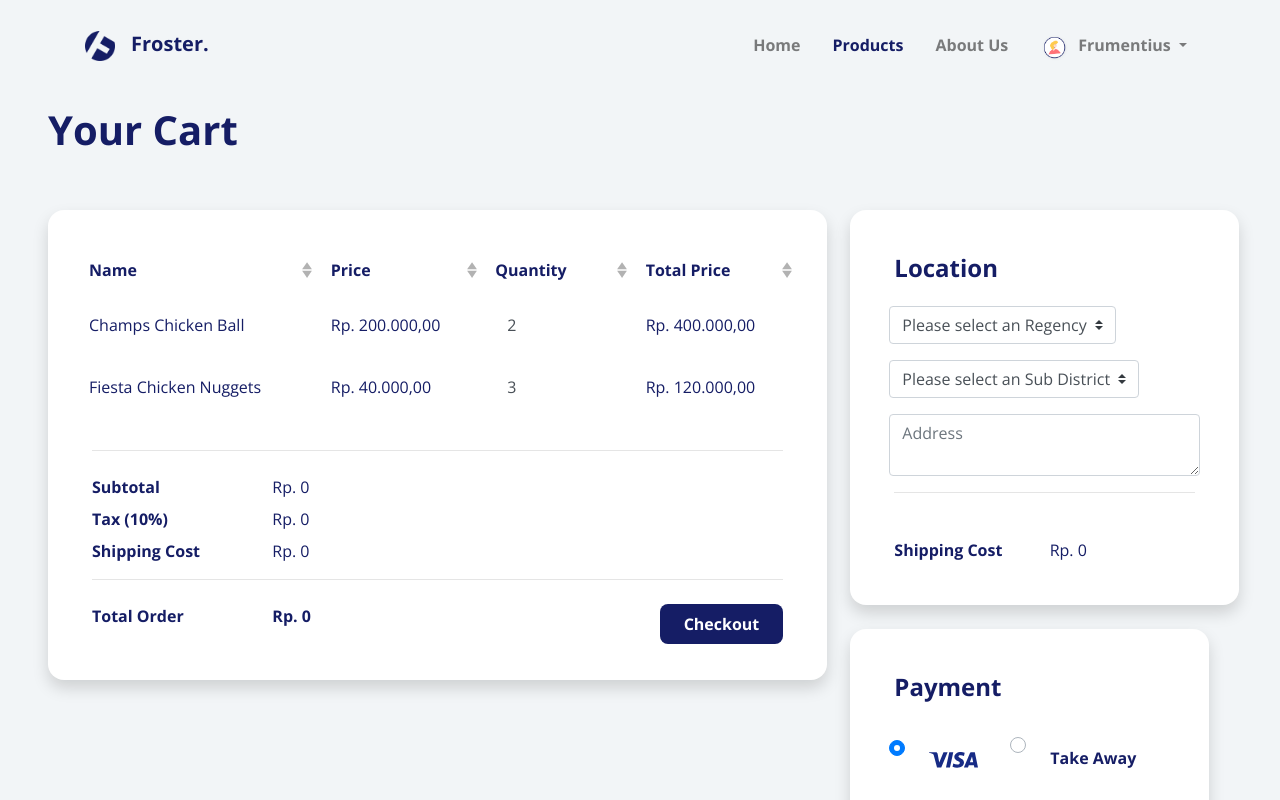
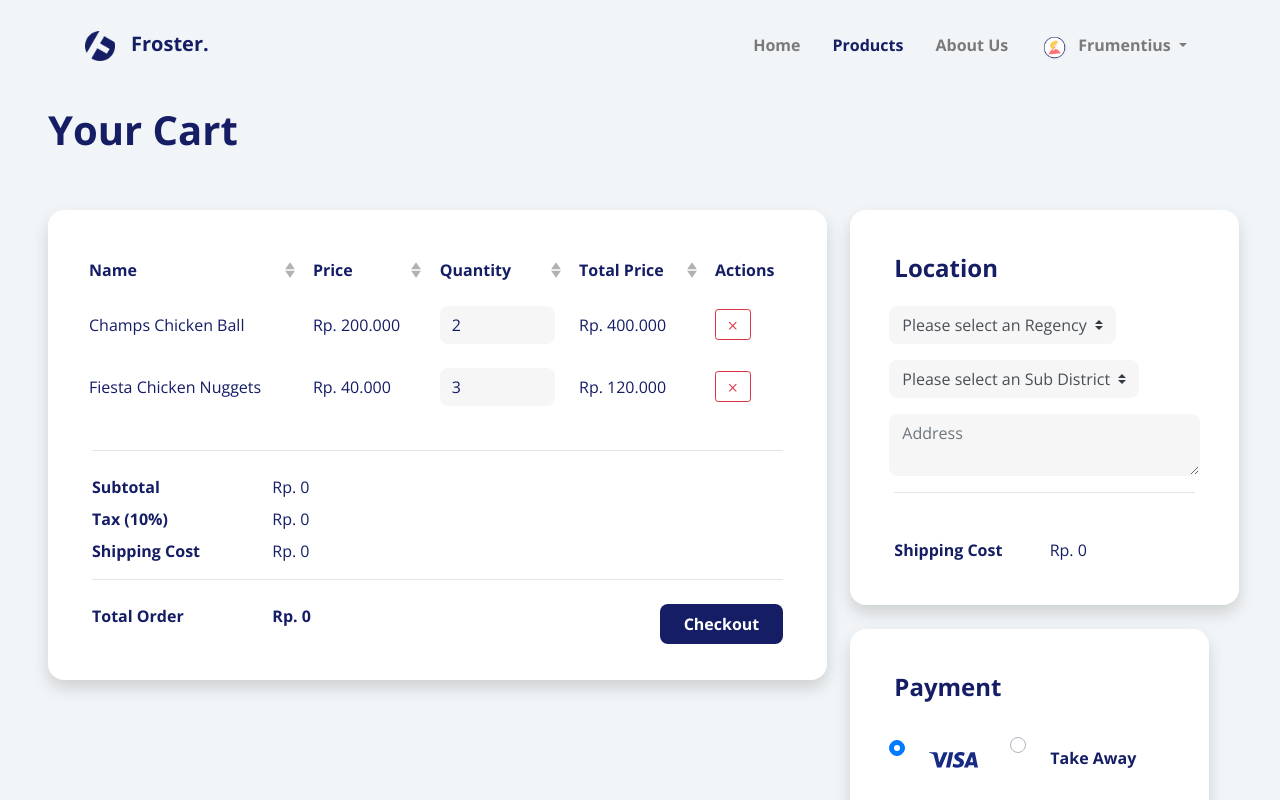
Before and after one commit to danes44/PAW-FrontEnd-UAS, a Vue app: page /cart in a window 1280 px wide. Shown: the top 800 px of the page. Built offline with nearby package versions, Linux system fonts and the light colour scheme.

Commit message:
masih kurang exception kalo kosong disemua form, ngitung jumlah total-subtotal-pajak di cart, modal cart belom,

```diff
--- a/package.json
+++ b/package.json
@@ -15,7 +15,8 @@
     "bootstrap-vue": "^2.17.3",
     "core-js": "^3.6.5",
     "vue": "^2.6.11",
-    "vue-router": "^3.2.0"
+    "vue-router": "^3.2.0",
+    "vuelidate": "^0.7.6"
   },
   "devDependencies": {
     "@babel/polyfill": "^7.11.5",
--- a/src/App.vue
+++ b/src/App.vue
@@ -17,6 +17,28 @@
     color: #151D65 !important;
     background-color: #f2f5f7 !important;
   }
+
+  /*---------scrollbar-----------*/
+  /* Let's get this party started */
+  ::-webkit-scrollbar {
+    width: 8px;
+  }
+
+  /* Track */
+  ::-webkit-scrollbar-track {
+    display: none;
+  }
+
+  /* Handle */
+  ::-webkit-scrollbar-thumb {
+    background: #151d65;
+  }
+  ::-webkit-scrollbar-thumb:hover {
+    background: #3d4cbf;
+    cursor: pointer;
+  }
+
+
   .navbar-light .navbar-brand {
     color: #151D65 !important;
   }
@@ -33,5 +55,20 @@
   .bg-info {
     background-color: #f2f5f7 !important;
   }
-
+  .input-group-text {
+    color: #151d65;
+    background-color: #F6F6F6!important;
+    border-color: #F6F6F6!important;
+    border-radius: .5rem 0 0 .5rem !important;
+  }
+  input {
+    color: #151d65;
+    background-color: #F6F6F6!important;
+    border: none !important;
+  }
+  .form-control {
+    border: 1px solid #f6f6f6;
+    border-radius: 0 .5rem .5rem 0 !important;
+    background-color: #F6F6F6!important;
+  }
 </style>
--- a/src/components/auth/SignUp.vue
+++ b/src/components/auth/SignUp.vue
@@ -20,7 +20,7 @@
             <b-nav-item to="/" class="pr-3">Home</b-nav-item>
             <b-nav-item href="/products" class="pr-3">Products</b-nav-item>
             <b-nav-item href="/" class="pr-3">About Us</b-nav-item>
-            <b-button class="my-3 my-sm-0 px-3 font-weight-bold border-0" href="/login" style="background-color: #151D65;">Login</b-button>
+            <b-button class="my-3 my-sm-0 px-3 font-weight-bold border-0" to="/login" style="background-color: #151D65;">Login</b-button>
           </b-navbar-nav>
         </b-collapse>
 
@@ -65,7 +65,7 @@
                   <b-input-group-prepend is-text class="text">
                     <b-icon icon="lock-fill"></b-icon>
                   </b-input-group-prepend>
-                  <b-form-input type="password" v-b-tooltip title='Password min. 6 characters' placeholder="Password" minlength="9"></b-form-input>
+                  <b-form-input type="password"  placeholder="Password" minlength="9"></b-form-input>
                 </b-input-group>
               </b-col>
 
@@ -74,7 +74,7 @@
                   <b-input-group-prepend is-text class="text">
                     <b-icon icon="telephone-fill"></b-icon>
                   </b-input-group-prepend>
-                  <b-form-input type="text" v-b-tooltip title='Number must started with "08"' placeholder="08XXXXXXXXXX" pattern="^08[0-9]{8,10}" minlength="9" maxlength="13"></b-form-input>
+                  <b-form-input type="text"  placeholder="08XXXXXXXXXX" pattern="^08[0-9]{8,10}" minlength="9" maxlength="13"></b-form-input>
                 </b-input-group>
               </b-col>
             </b-form-row>
--- a/src/components/products/Cart.vue
+++ b/src/components/products/Cart.vue
@@ -71,6 +71,11 @@
 <!--                    <div hidden> {{ totalArr.push(data.value) }} </div>-->
                     Rp. {{ formatPrice(data.value) }}
                   </template>
+                  <template #cell(actions)="row">
+                    <b-button id="btnDelete" variant="outline-danger" size="sm" @click="delete(row.item, row.index, $event.target)" class="mr-1">
+                      <b-icon icon="x" class="text-danger"></b-icon>
+                    </b-button>
+                  </template>
 <!--                  <template #cell(new)="data">-->
 <!--                    {{ data.value = 0 }}-->
 <!--                    {{ data.value = data.value + (data.item.price * data.item.quantity) }}-->
@@ -128,25 +133,53 @@
 
                 <b-form-row>
                   <b-form-group class="pr-3">
-                    <b-form-select v-model="selectedRegency" :options="optionsRegency"></b-form-select>
+                    <b-form-select v-model="selectedRegency" :options="optionsRegency"
+                        style="
+                        background-color: #F6F6F6!important;
+                        border: 1px solid #f6f6f6;
+                        border-radius: .5rem !important;"></b-form-select>
                   </b-form-group>
                   <b-form-group class="" v-if="this.selectedRegency == null">
-                    <b-form-select v-model="selectedSubdistrict" :options="optionsBantul"></b-form-select>
+                    <b-form-select v-model="selectedSubdistrict" :options="optionsBantul"
+                        style="
+                        background-color: #F6F6F6!important;
+                        border: 1px solid #f6f6f6;
+                        border-radius: .5rem !important;"></b-form-select>
                   </b-form-group>
                   <b-form-group class="" v-if="this.selectedRegency == 'bantul'">
-                    <b-form-select v-model="selectedSubdistrict" :options="optionsBantul"></b-form-select>
+                    <b-form-select v-model="selectedSubdistrict" :options="optionsBantul"
+                        style="
+                        background-color: #F6F6F6!important;
+                        border: 1px solid #f6f6f6;
+                        border-radius: .5rem !important;"></b-form-select>
                   </b-form-group>
                   <b-form-group class="" v-if="this.selectedRegency == 'gunungKidul'">
-                    <b-form-select v-model="selectedSubdistrict" :options="optionsBantul"></b-form-select>
+                    <b-form-select v-model="selectedSubdistrict" :options="optionsGunungKidul"
+                        style="
+                        background-color: #F6F6F6!important;
+                        border: 1px solid #f6f6f6;
+                        border-radius: .5rem !important;"></b-form-select>
                   </b-form-group>
                   <b-form-group class="" v-if="this.selectedRegency == 'kulonProgo'">
-                    <b-form-select v-model="selectedSubdistrict" :options="optionsBantul"></b-form-select>
+                    <b-form-select v-model="selectedSubdistrict" :options="optionsKulonProgo"
+                        style="
+                        background-color: #F6F6F6!important;
+                        border: 1px solid #f6f6f6;
+                        border-radius: .5rem !important;"></b-form-select>
                   </b-form-group>
                   <b-form-group class="" v-if="this.selectedRegency == 'sleman'">
-                    <b-form-select v-model="selectedSubdistrict" :options="optionsBantul"></b-form-select>
+                    <b-form-select v-model="selectedSubdistrict" :options="optionsSleman"
+                          style="
+                          background-color: #F6F6F6!important;
+                          border: 1px solid #f6f6f6;
+                          border-radius: .5rem !important;"></b-form-select>
                   </b-form-group>
                   <b-form-group class="" v-if="this.selectedRegency == 'yogyakarta'">
-                    <b-form-select v-model="selectedSubdistrict" :options="optionsBantul"></b-form-select>
+                    <b-form-select v-model="selectedSubdistrict" :options="optionsYogyakarta"
+                          style="
+                          background-color: #F6F6F6!important;
+                          border: 1px solid #f6f6f6;
+                          border-radius: .5rem !important;"></b-form-select>
                   </b-form-group>
                 </b-form-row>
 
@@ -159,6 +192,7 @@
                     <h6><b>Shipping Cost</b></h6>
                   </b-col>
                   <b-col md="6" sm="12" cols="12">
+                    <div hidden>{{ shippingCost() }}</div>
                     <h6>Rp. {{ this.shipping }}</h6>
                   </b-col>
                 </b-form-row>
@@ -211,7 +245,7 @@
                     </b-col>
                     <b-col md="6" class="mb-2 pr-0">
                       <b-input-group class="mb-3">
-                        <b-form-datepicker id="datepicker" v-model="dateExpired" class="mb-2"></b-form-datepicker>
+                        <b-form-datepicker id="datepicker" v-model="dateExpired" class="mb-2" style="color: inherit"></b-form-datepicker>
                       </b-input-group>
                     </b-col>
                   </b-form-row>
@@ -255,7 +289,7 @@
           { key: 'price', sortable:true},
           { key: 'quantity', sortable:true},
           { key: 'totalPrice', sortable:true},
-          // { key: 'new'}
+          { key: 'actions' },
         ],
         foods:[
           { name: 'Champs Chicken Ball', price: 200000, quantity: 2, totalPrice: 0, new:0 },
@@ -278,42 +312,56 @@
         ],
         optionsBantul: [
           { value: null, text: 'Please select an Sub District' },
+          { value: 'banguntapan', text: 'Banguntapan' },
+          { value: 'jetis', text: 'Jetis' },
+          { value: 'pleret', text: 'Pleret' },
+          { value: 'bambanglipuro', text: 'Bambanglipuro' },
+          { value: 'sewon', text: 'Sewon' },
+          { value: 'imogiri', text: 'Imogiri' },
+          { value: 'kretek', text: 'Kretek' },
+          { value: 'sanden', text: 'Sanden' },
+          { value: 'srandakan', text: 'Srandakan' },
+          { value: 'sedayu', text: 'Sedayu' },
+          { value: 'pandak', text: 'Pandak' },
+          { value: 'pajangan', text: 'Pajangan' },
+          { value: 'kasihan', text: 'Pajangan' },
+          { value: 'piyungan', text: 'Piyungan' },
           { value: 'bantul', text: 'Bantul' },
-          { value: 'gunungKidul', text: 'Gunung Kidul' },
-          { value: 'kulonProgo', text: 'Kulon Progo' },
-          { value: 'sleman', text: 'Sleman' },
-          { value: 'yogyakarta', text: 'Yogyakarta' },
+          { value: 'pundong', text: 'Pundong' },
+          { value: 'dlingo', text: 'Dlingo' },
+
+
         ],
         optionsGunungKidul: [
           { value: null, text: 'Please select an Sub District' },
-          { value: 'bantul', text: 'Bantul' },
-          { value: 'gunungKidul', text: 'Gunung Kidul' },
-          { value: 'kulonProgo', text: 'Kulon Progo' },
-          { value: 'sleman', text: 'Sleman' },
-          { value: 'yogyakarta', text: 'Yogyakarta' },
+          {value : "gedangsari", text: 'Gedangsari'},
+          {value : "girisubo" , text:'Girisubo'},
+          {value : "karangmojo" , text:'Karangmojo'},
+          {value : "ngawen" , text: "Ngawen"},
+          {value : "nglipar" , text: "Nglipar"},
+          {value : "paliyan" , text: "Paliyan"},
+          {value : "panggan" , text: "Panggang"},
+          {value : "patuk" , text:" Patuk"},
+          {value : "playen" , text:" Playenn"},
+          {value : "ponjong" , text: "Ponjong"},
+          {value : "purwosari" , text: "Purwosari"},
+          {value : "rongkop" , text: "Rongkop"},
+          {value : "semanu" , text: "Semanu"},
+          {value : "semin" , text:" Semin"},
+          {value : "anjungsari" , text: "anjungsari"},
+          {value : "tepus" , text: "Tepus"},
+          {value : "wonosari" , text: "Wonosari"},
         ],
         optionsKulonProgo: [
           { value: null, text: 'Please select an Sub District' },
-          { value: 'bantul', text: 'Bantul' },
-          { value: 'gunungKidul', text: 'Gunung Kidul' },
-          { value: 'kulonProgo', text: 'Kulon Progo' },
-          { value: 'sleman', text: 'Sleman' },
-          { value: 'yogyakarta', text: 'Yogyakarta' },
+          { value: 'progo', text: 'Progo' },
         ],
         optionsSleman: [
           { value: null, text: 'Please select an Sub District' },
-          { value: 'bantul', text: 'Bantul' },
-          { value: 'gunungKidul', text: 'Gunung Kidul' },
-          { value: 'kulonProgo', text: 'Kulon Progo' },
-          { value: 'sleman', text: 'Sleman' },
-          { value: 'yogyakarta', text: 'Yogyakarta' },
+          { value: 'babarsari', text: 'Babarsari' },
         ],
         optionsYogyakarta: [
           { value: null, text: 'Please select an Sub District' },
-          { value: 'bantul', text: 'Bantul' },
-          { value: 'gunungKidul', text: 'Gunung Kidul' },
-          { value: 'kulonProgo', text: 'Kulon Progo' },
-          { value: 'sleman', text: 'Sleman' },
           { value: 'yogyakarta', text: 'Yogyakarta' },
         ],
         selectedRegency: null,
@@ -328,7 +376,7 @@
     },
     methods: {
       formatPrice(value) {
-        let val = (value/1).toFixed(2).replace('.', ',')
+        let val = (value/1).toFixed(0).replace('.', ',')
         return val.toString().replace(/\B(?=(\d{3})+(?!\d))/g, ".")
       },
       getTotal () {
@@ -342,7 +390,21 @@
       },
       checkPayment(){
 
-      }
+      },
+      shippingCost(){
+        if (this.selectedRegency == 'yogyakarta')
+          this.shipping = 1000
+        else if (this.selectedRegency == 'bantul')
+          this.shipping = 2000
+        else if (this.selectedRegency == 'sleman')
+          this.shipping = 2000
+        else if (this.selectedRegency == 'gunungKidul')
+          this.shipping = 6000
+        else if (this.selectedRegency == 'kulonProgo')
+          this.shipping = 5000
+        else
+          this.shipping = 0
+      },
     },
   }
 </script>
@@ -376,4 +438,17 @@
   ::v-deep #datepicker:hover{
     background-color: #ffff !important;
   }
+  ::v-deep #btnDelete:hover{
+    transform: scale(1.05);
+    background-color:transparent !important;
+  }
+  ::v-deep #btnDelete{
+    transition: 0.3s ease-in-out;;
+  }
+  #cart .form-control {
+    background-color: #F6F6F6!important;
+    color: #151d65;
+    border: 1px solid #f6f6f6;
+    border-radius: .5rem !important;
+  }
 </style>
--- a/src/components/products/Products.vue
+++ b/src/components/products/Products.vue
@@ -40,7 +40,7 @@
                    <b-card-body class="p-0">
                      <b-card-text >
                        <h6 class="font-weight-bold"> {{ food.name }} </h6>
-                       <h6 class="font-weight-bold"> Rp. {{ food.price }}</h6>
+                       <h6 class="font-weight-bold"> Rp. {{ formatPrice(food.price) }}</h6>
                        Stok : {{ food.stock }}
                      </b-card-text>
                    </b-card-body>
@@ -76,14 +76,20 @@
     data(){
       return {
        foods:[
-         { name: 'Champs Chicken Ball', price: 200000, stock: 52, image: 'Group 612.png'},
-         { name: 'Fiesta Chicken Nuggets', price: 400000, stock: 53, image: 'Group 613.png'},
-         { name: 'Champs Chicken Sausage', price: 240000, stock: 25, image: 'Group 616.png'},
-         { name: 'Fiesta Chicken Slice', price: 360000, stock: 15, image: 'Group 619.png'},
-         { name: 'Fiesta Keecho', price: 400000, stock: 45, image: 'Group 617.png'},
+         { name: 'Champs Chicken Ball', price: 20000, stock: 52, image: 'Group 612.png'},
+         { name: 'Fiesta Chicken Nuggets', price: 40000, stock: 53, image: 'Group 613.png'},
+         { name: 'Champs Chicken Sausage', price: 24000, stock: 25, image: 'Group 616.png'},
+         { name: 'Fiesta Chicken Slice', price: 36000, stock: 15, image: 'Group 619.png'},
+         { name: 'Fiesta Keecho', price: 40000, stock: 45, image: 'Group 617.png'},
        ],
 
       }
+    },
+    methods:{
+      formatPrice(value) {
+        let val = (value/1).toFixed(0).replace('.', ',')
+        return val.toString().replace(/\B(?=(\d{3})+(?!\d))/g, ".")
+      },
     }
   }
 </script>
--- a/src/router/index.js
+++ b/src/router/index.js
@@ -65,6 +65,12 @@ const router = new VueRouter({
       component: importComponent('profile/Profile'),
     },
     {
+      path: "/edit-profile",
+      name: "editProfile",
+      meta: {title: 'Edit Profile - Froster'},
+      component: importComponent('profile/EditProfile'),
+    },
+    {
       path: '*',
       redirect: '/'
     },
```
Also changed, not shown: src/components/HomePage.vue (+30 -17 lines), src/components/auth/Login.vue (+59 -7 lines), src/components/products/DetailProduct.vue (+5 -3 lines), src/components/profile/Profile.vue (+51 -24 lines), src/main.js (+6 -1 lines), 1 other file (tests, documents, lock files or other folders).
